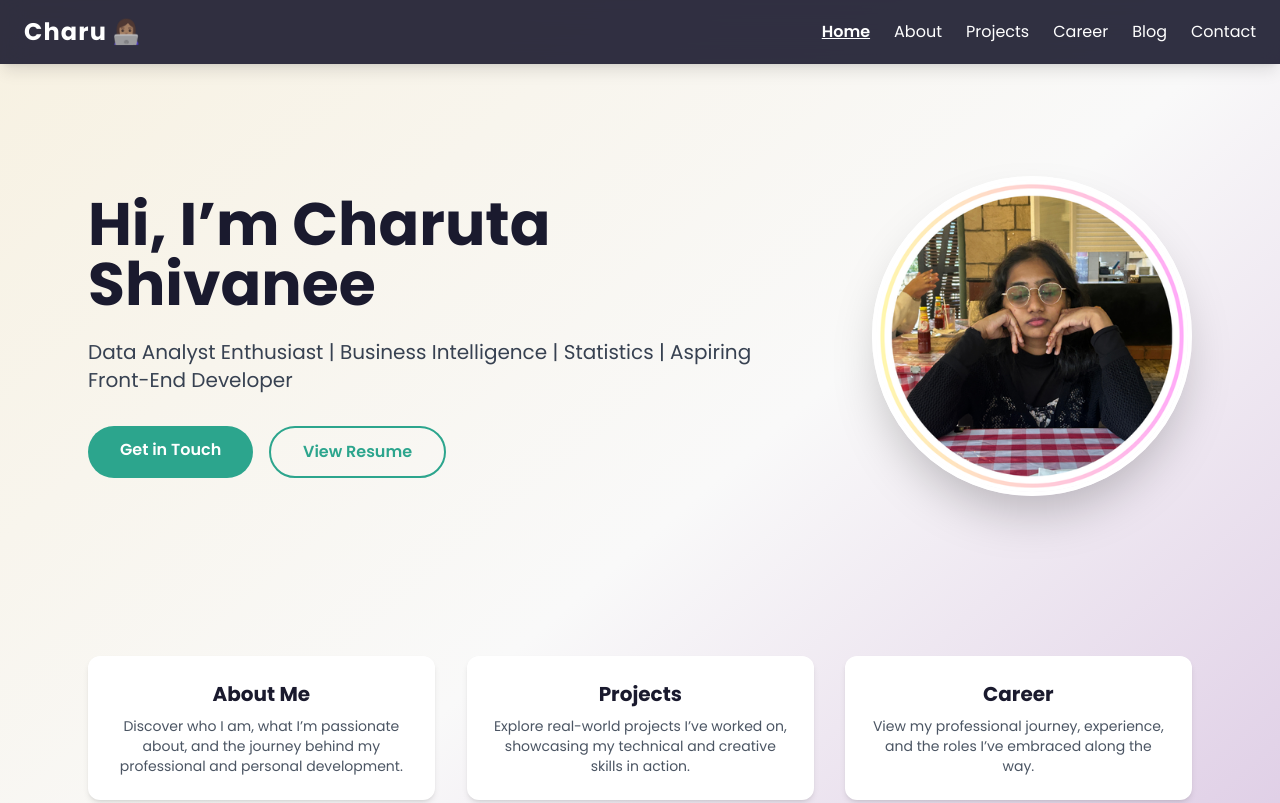
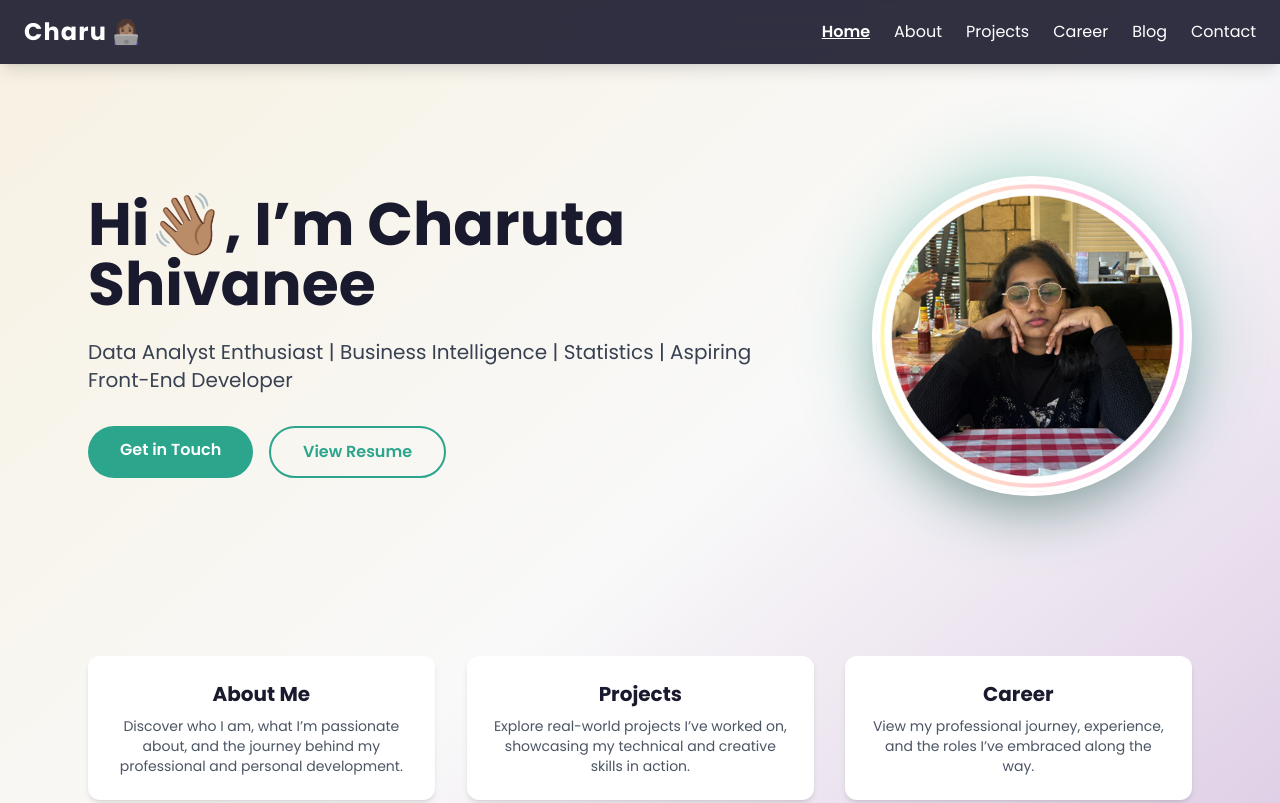
Before and after one commit to Charuta-Shivanee-Caullychurn/my-portfolio, a website: page index.html in a window 1280 px wide. Shown: the top 803 px of the page. Drawn offline with nearby package versions, Linux system fonts and the light colour scheme.

Commit message:
updated homepage

```diff
--- a/index.html
+++ b/index.html
@@ -68,7 +68,7 @@
             <!-- Text Block -->
             <div class="flex-1 text-center md:text-left" data-aos="fade-right">
                 <h1 class="text-4xl sm:text-5xl md:text-6xl font-extrabold mb-6 text-darknavy">
-                    Hi, I’m Charuta Shivanee
+                    Hi👋🏽, I’m Charuta Shivanee
                 </h1>
                 <p class="text-base sm:text-lg md:text-xl text-gray-700 mb-8">
                     Data Analyst Enthusiast | Business Intelligence | Statistics | Aspiring Front-End Developer
@@ -85,9 +85,17 @@
             </div>
 
             <!-- Image Block (circle with consistent sizing) -->
-            <div class="relative w-48 h-48 sm:w-64 sm:h-64 md:w-80 md:h-80 rounded-full overflow-hidden bg-white bg-opacity-20 backdrop-blur-lg border-4 border-white shadow-2xl" data-aos="fade-left">
+            <!-- Image Block with Soft Glow -->
+            <div class="relative w-48 h-48 sm:w-64 sm:h-64 md:w-80 md:h-80" data-aos="fade-left">
+                <!-- Soft Glow Behind Image -->
+            <div class="absolute inset-0 rounded-full bg-teal blur-2xl opacity-40 animate-pulse z-0"></div>
+
+    <!-- Actual Image Container -->
+            <div class="relative w-full h-full rounded-full overflow-hidden bg-white bg-opacity-20 backdrop-blur-lg border-4 border-white shadow-2xl z-10">
                 <img src="images/changedlogoagain.png" alt="Charuta Shivanee" class="absolute inset-0 w-full h-full object-cover object-center" />
             </div>
+</div>
+
 
 
 
```
